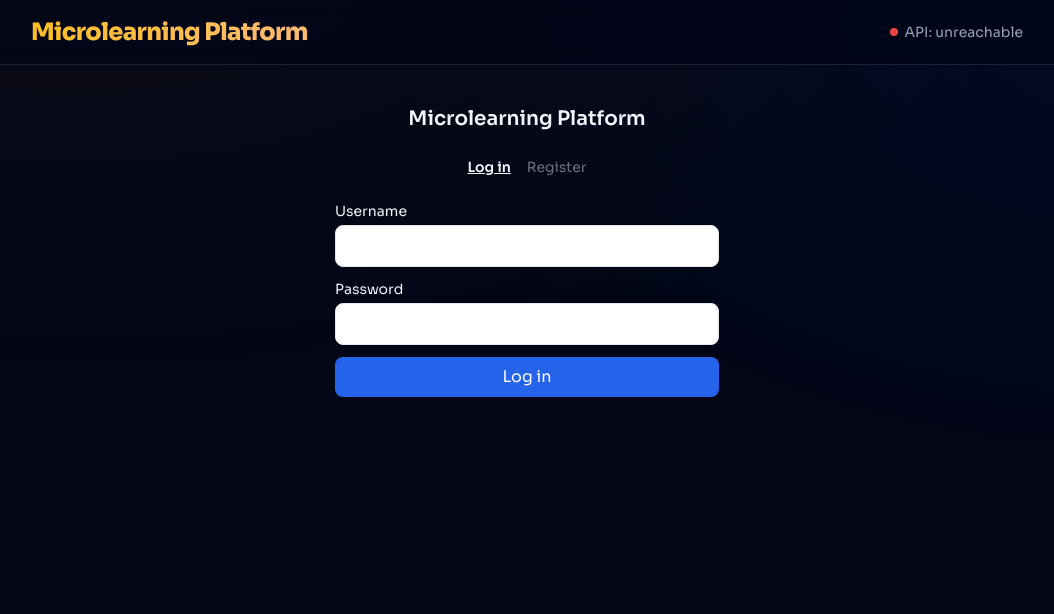
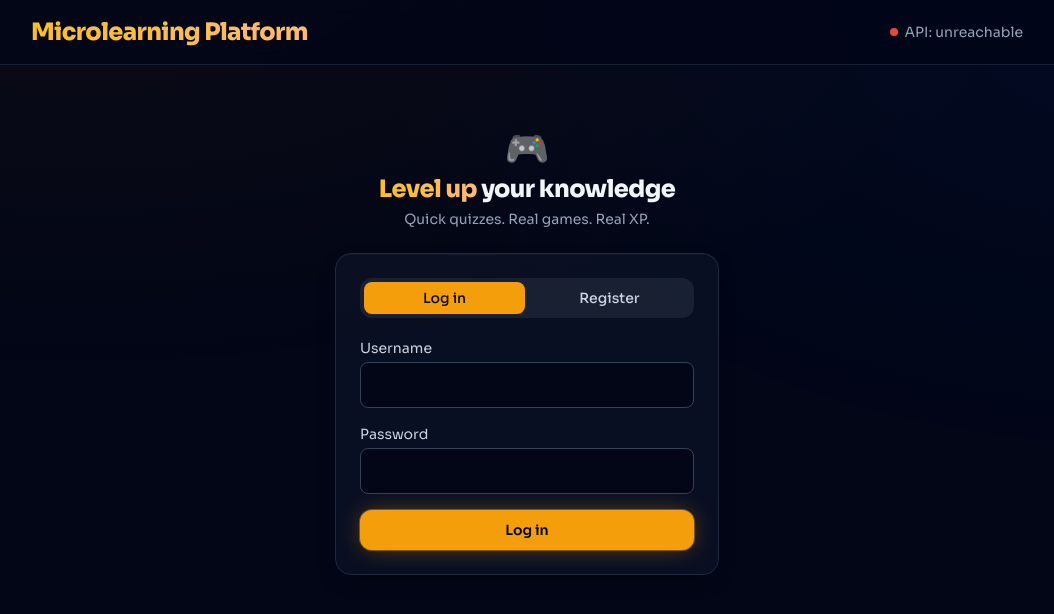
Before and after one commit to neerajkattal/microlearning-platform, a React (Vite) app in the folder apps/web/: page / in a window 1280 px wide. Shown: the top 614 px of the page, without its empty margins (113-1167 px from the left). Built offline with nearby package versions, Linux system fonts and the light colour scheme; no server answers; the HTML template or start-up script is replaced by a standard one.

Commit message:
feat(web): redesign the login/register screen

```diff
--- a/apps/web/src/pages/LoginScreen.tsx
+++ b/apps/web/src/pages/LoginScreen.tsx
@@ -1,6 +1,7 @@
 import { useState } from "react";
 import { api } from "../api";
 import { setToken } from "../auth";
+import { Button } from "../components/ui/Button";
 import type { User } from "../types";
 
 interface LoginScreenProps {
@@ -38,27 +39,43 @@ export function LoginScreen({ onAuthenticated }: LoginScreenProps) {
   }
 
   return (
-    <div className="max-w-sm mx-auto space-y-6">
-      <h2 className="text-xl font-semibold text-center">Microlearning Platform</h2>
-      <div className="flex gap-4 justify-center text-sm">
+    <div className="max-w-sm mx-auto mt-6">
+      <div className="text-center mb-6 space-y-1">
+        <div className="text-4xl">🎮</div>
+        <h2 className="text-2xl font-extrabold tracking-tight">
+          <span className="bg-gradient-to-r from-amber-400 to-orange-300 bg-clip-text text-transparent">
+            Level up
+          </span>{" "}
+          your knowledge
+        </h2>
+        <p className="text-slate-400 text-sm">Quick quizzes. Real games. Real XP.</p>
+      </div>
+
+      <div className="rounded-2xl border border-slate-800 bg-slate-900/60 shadow-card p-6 space-y-5">
+        <div className="flex gap-1 p-1 rounded-xl bg-slate-800/70 text-sm font-medium">
           <button
             type="button"
             onClick={() => setMode("login")}
-          className={mode === "login" ? "font-semibold underline" : "text-gray-500"}
+            className={`flex-1 rounded-lg py-1.5 transition-colors ${
+              mode === "login" ? "bg-amber-500 text-slate-950" : "text-slate-300 hover:text-white"
+            }`}
           >
             Log in
           </button>
           <button
             type="button"
             onClick={() => setMode("register")}
-          className={mode === "register" ? "font-semibold underline" : "text-gray-500"}
+            className={`flex-1 rounded-lg py-1.5 transition-colors ${
+              mode === "register" ? "bg-amber-500 text-slate-950" : "text-slate-300 hover:text-white"
+            }`}
           >
             Register
           </button>
         </div>
-      <form onSubmit={handleSubmit} className="space-y-3">
+
+        <form onSubmit={handleSubmit} className="space-y-4">
           <div>
-          <label htmlFor="username" className="block text-sm mb-1">
+            <label htmlFor="username" className="block text-sm mb-1 text-slate-300">
               Username
             </label>
             <input
@@ -66,11 +83,13 @@ export function LoginScreen({ onAuthenticated }: LoginScreenProps) {
               value={username}
               onChange={(e) => setUsername(e.target.value)}
               required
-            className="w-full p-2 border rounded-lg"
+              autoComplete="username"
+              className="w-full p-2.5 rounded-lg bg-slate-950 border border-slate-700 text-slate-100
+                placeholder:text-slate-600 focus:border-amber-500 transition-colors"
             />
           </div>
           <div>
-          <label htmlFor="password" className="block text-sm mb-1">
+            <label htmlFor="password" className="block text-sm mb-1 text-slate-300">
               Password
             </label>
             <input
@@ -80,18 +99,21 @@ export function LoginScreen({ onAuthenticated }: LoginScreenProps) {
               onChange={(e) => setPassword(e.target.value)}
               required
               minLength={mode === "register" ? 8 : undefined}
-            className="w-full p-2 border rounded-lg"
+              autoComplete={mode === "login" ? "current-password" : "new-password"}
+              className="w-full p-2.5 rounded-lg bg-slate-950 border border-slate-700 text-slate-100
+                placeholder:text-slate-600 focus:border-amber-500 transition-colors"
             />
           </div>
-        {error && <p className="text-red-600 text-sm">{error}</p>}
-        <button
-          type="submit"
-          disabled={submitting}
-          className="w-full p-2 bg-blue-600 text-white rounded-lg disabled:opacity-50"
-        >
+          {error && (
+            <p className="text-red-400 text-sm bg-red-500/10 border border-red-500/30 rounded-lg py-2 px-3">
+              {error}
+            </p>
+          )}
+          <Button type="submit" disabled={submitting} className="w-full">
             {submitting ? "Please wait..." : mode === "login" ? "Log in" : "Create account"}
-        </button>
+          </Button>
         </form>
+      </div>
     </div>
   );
 }
```
Lines whose indentation alone changed are shown as unchanged.
